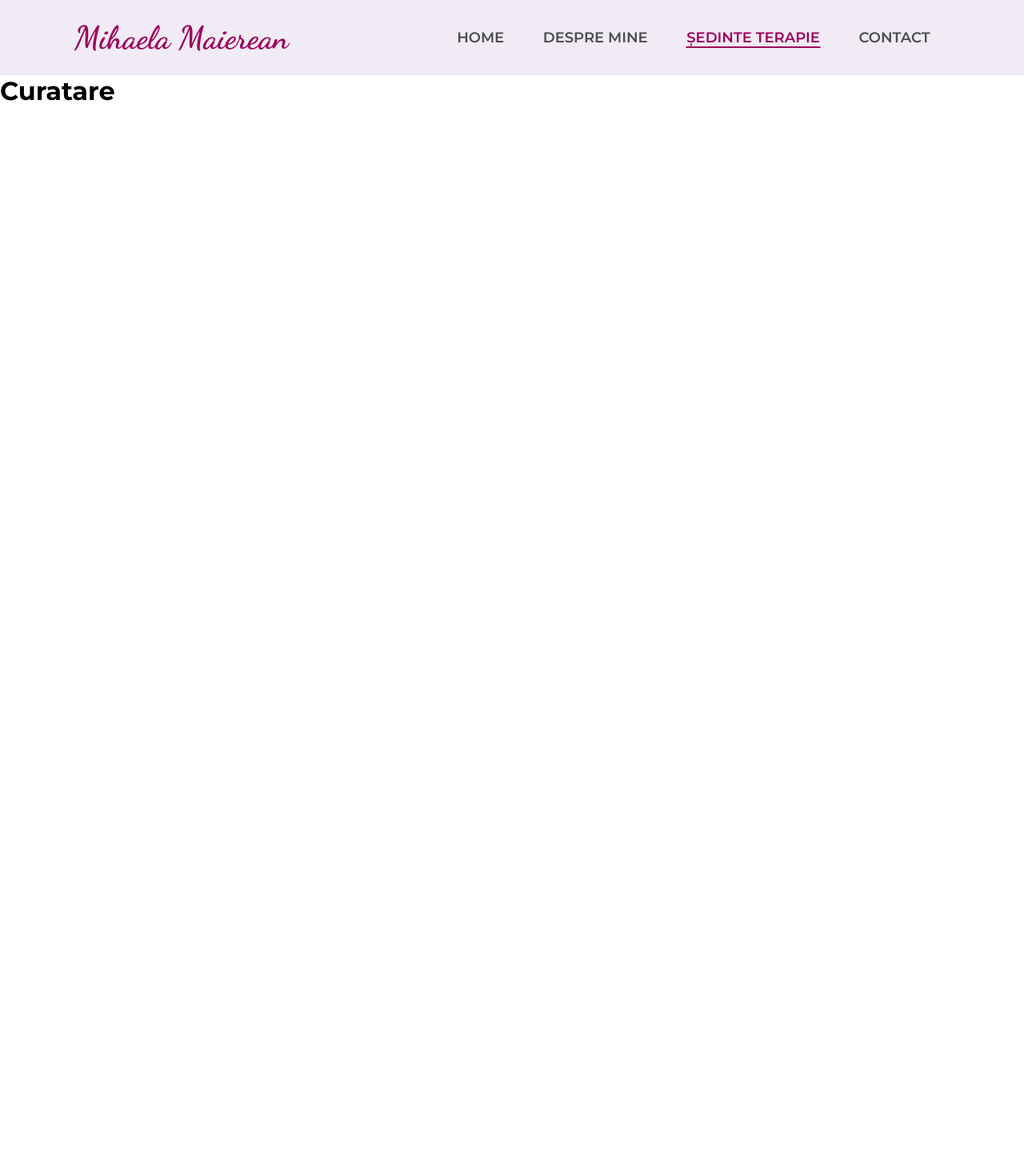
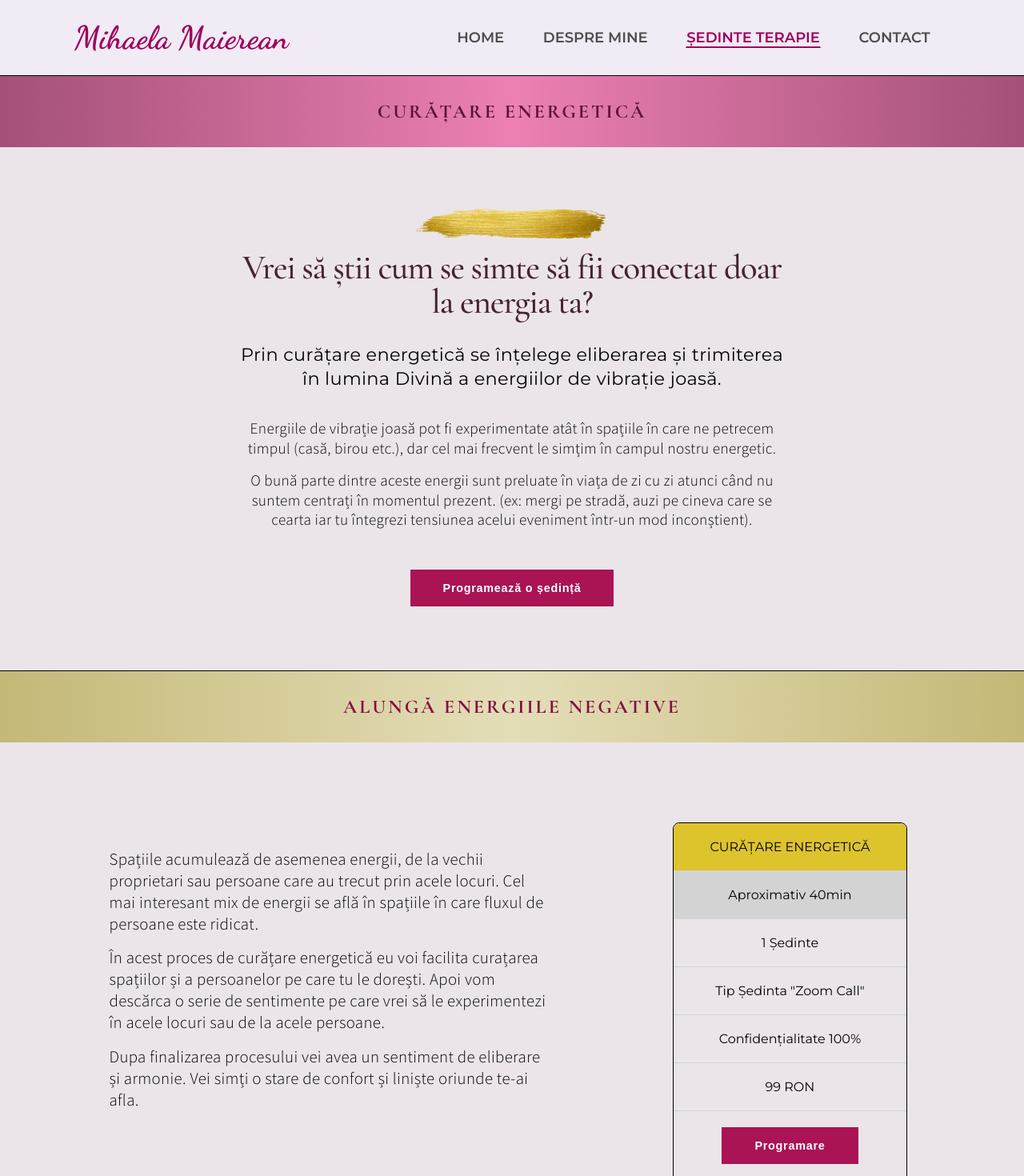
Before and after one commit to HauresBogdan/mm, a React (Create React App) app: page /Curatare in a window 1280 px wide. Shown: the top 1470 px of the page at 80% size. Before the commit the page ends 800 px from the top, so only its background shows below. Built offline with nearby package versions, Linux system fonts and the light colour scheme.

Commit message:
curatare poge 2section done

```diff
--- a/src/components/Curatare.js
+++ b/src/components/Curatare.js
@@ -1,6 +1,65 @@
+import Footer from "./Footer";
+import "../sidepagecss/thetahealing.css";
+import "../sidepagecss/curatare.css";
+import PriceCard from "./PriceCard";
+
 function Curatare() {
-    return (
-      <h1>Curatare</h1>
-    );
-  }
-  export default Curatare;
+  return (
+    <>
+      <section className="th-sec">
+        <div className="th-banner2">
+          <h1 className="th-container">Curățare energetică</h1>
+        </div>
+        <section className="thp-hero">
+          <div className="c-main1 th-container">
+            <div className="cmain1">
+              <img className="gld2" src="gld2.png" alt="gld" />
+              <h2>Vrei să știi cum se simte să fii conectat doar la energia ta?</h2>
+              <p>Prin curățare energetică se înțelege eliberarea și trimiterea în lumina Divină a energiilor de vibrație joasă.</p>
+              <p>
+                Energiile de vibrație joasă pot fi experimentate atât în spațiile în care ne petrecem timpul (casă, birou etc.), dar cel mai frecvent le simțim
+                în campul nostru energetic.
+              </p>
+              <p>
+                O bună parte dintre aceste energii sunt preluate în viața de zi cu zi atunci când nu suntem centrați în momentul prezent. (ex: mergi pe stradă,
+                auzi pe cineva care se cearta iar tu întegrezi tensiunea acelui eveniment într-un mod inconștient).
+              </p>
+              <div className="center">
+                <button className="violet-btn mt1">Programează o ședință</button>
+              </div>
+            </div>
+          </div>
+        </section>
+      </section>
+
+      <section className="th-sec2 thp-hero">
+        <div className="th-banner bt1px">
+          <h1 className="th-container">Alungă energiile negative</h1>
+        </div>
+
+        <div className="flex-this-c-sec2">
+          <div className="text">
+            <p>
+              Spațiile acumulează de asemenea energii, de la vechii proprietari sau persoane care au trecut prin acele locuri. Cel mai interesant mix de energii
+              se află în spațiile în care fluxul de persoane este ridicat.
+            </p>
+            <p>
+              În acest proces de curățare energetică eu voi facilita curațarea spațiilor și a persoanelor pe care tu le dorești. Apoi vom descărca o serie de
+              sentimente pe care vrei să le experimentezi în acele locuri sau de la acele persoane.
+            </p>
+            <p>Dupa finalizarea procesului vei avea un sentiment de eliberare și armonie. Vei simți o stare de confort și liniște oriunde te-ai afla.</p>
+          </div>
+
+          <div className="c-price-card">
+            <PriceCard pach="CURĂȚARE ENERGETICĂ" bgcolor="#ddc32c" textcolor="black" time="40" nrsesions="1" price="99" />
+          </div>
+        </div>
+
+        <p className="info-price-card">*Ședința durează 40 de minute și se realizează pe Zoom. Confidențialitatea este garantată!</p>
+      </section>
+
+      <Footer />
+    </>
+  );
+}
+export default Curatare;
--- a/src/components/PriceCard.js
+++ b/src/components/PriceCard.js
@@ -8,7 +8,7 @@ export default function PriceCard(props) {
     <>
       <div className={className("price-card", {'extra-shadow2': isHovering})} onMouseEnter={()=>setIsHovering(true)} onMouseLeave={()=>setIsHovering(false)}>
        <div className="price-card-shelf" style={{background:`${props.bgcolor}`,color:`${props.textcolor}`}}>{props.pach}</div>
-       <div className="price-card-shelf">Aproximativ {props.time}h</div>
+       <div className="price-card-shelf">Aproximativ {props.time}min</div>
        <div className="price-card-shelf">{props.nrsesions} Ședinte</div>
        <div className="price-card-shelf">Tip Ședinta "Zoom Call"</div>
        <div className="price-card-shelf">Confidențialitate 100%</div>
--- a/src/components/PriceSection.js
+++ b/src/components/PriceSection.js
@@ -4,9 +4,9 @@ export default function PriceSection() {
   return (
     <>
       <div className="flex-this-price-cards th-container">
-        <PriceCard pach="BASIC" bgcolor="black" textcolor="white" time="1" nrsesions="1" price="121"/>
-        <PriceCard pach="STANDARD" bgcolor="green" textcolor="white" time="2" nrsesions="2" price="222"/>
-        <PriceCard pach="PRO" bgcolor="black" textcolor="white" time="4" nrsesions="4" price="444"/>
+        <PriceCard pach="BASIC" bgcolor="black" textcolor="white" time="60" nrsesions="1" price="121"/>
+        <PriceCard pach="STANDARD" bgcolor="green" textcolor="white" time="120" nrsesions="2" price="222"/>
+        <PriceCard pach="PRO" bgcolor="black" textcolor="white" time="240" nrsesions="4" price="444"/>
       </div>
     </>
   );
--- /dev/null
+++ b/src/sidepagecss/curatare.css
@@ -0,0 +1,76 @@
+.gld2 {
+    max-height: 60px;
+    min-width: 270px;
+    margin-top: 50px;
+}
+
+.c-main1 {
+    display: flex;
+    justify-content: center;
+    max-width: 700px;
+    text-align: center;
+    padding-top: 15px;
+    padding-bottom: 50px;
+}
+
+.c-main1 h2 {
+
+    max-width: 900px;
+    font-size: 2.7em;
+    font-family: 'Cormorant Garamond', serif;
+    line-height: 1em;
+    margin-bottom: 30px;
+    font-weight:500;
+    letter-spacing: -0.03em;
+    color: #462332;
+
+}
+
+.c-main1 p {
+    letter-spacing: .35px;
+    margin-bottom: 15px;
+    font-family: 'Source Sans Pro', sans-serif;
+    line-height: 1.3;
+    margin-top: 10px;
+    font-size: 1.2em;
+    font-weight: 300;
+}
+
+.c-main1 p:first-of-type {
+    font-size: 1.4em;
+    font-weight: 400;
+    font-family: 'Montserrat', sans-serif;
+    margin-bottom: 35px;
+
+}
+.c-main1 button
+{
+    margin-top: 20px;
+}
+
+.flex-this-c-sec2 {
+    display: flex;
+    flex-wrap: wrap;
+    justify-content: space-around;
+    align-items: center;
+    padding: 50px 5% 15px 5%;
+    max-width: 1200px;
+    margin: auto;
+}
+
+.flex-this-c-sec2 .text {
+    max-width: 550px;
+
+}
+
+.text p {
+    letter-spacing: .35px;
+    font-family: 'Source Sans Pro', sans-serif;
+    line-height: 1.3;
+    font-size: 1.3em;
+    font-weight: 300;
+}
+
+.flex-this-c-sec2 .c-price-card {
+    max-width: 550px;
+}
```
Also changed, not shown: src/components/ThetaHealing.js (+30 -30 lines), 1 other file (tests, documents, lock files or other folders).
